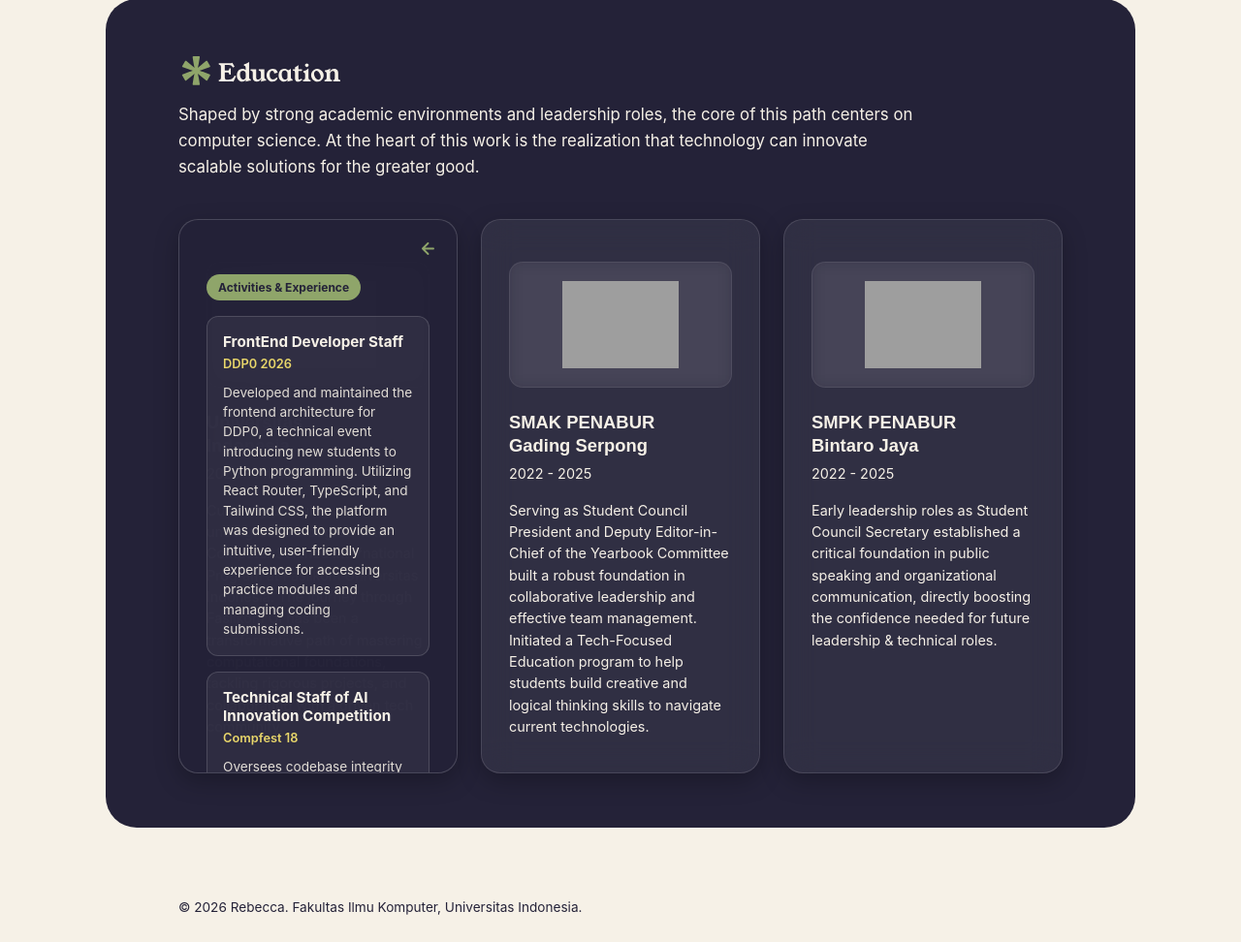
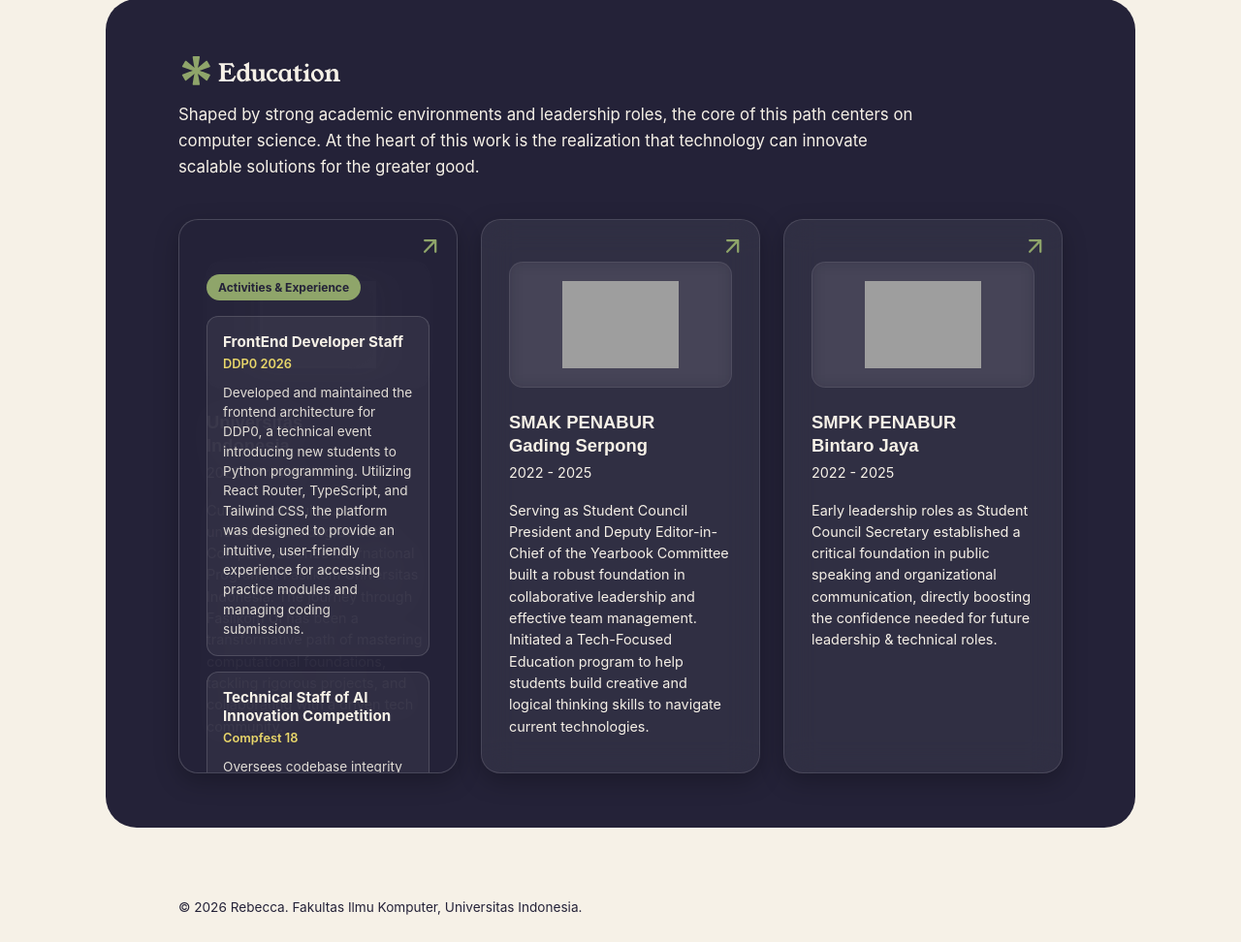
Before and after one commit to beccaovels/myportofolio, a Django app: template templates/index.html in a window 1280 px wide, after a click that opens the changed part. Shown: the part 804-1776 px from the top of the page at 97% size. Run offline with Django 5.2, Linux system fonts and the light colour scheme; the template is opened without the code that fills it, so the values that code supplies are empty; some web fonts are replaced; grey boxes are pictures that could not be loaded.

Commit message:
Revert "feat(education): edit sub-cards for activities"
This reverts commit 504c32ddd6ffad458d6a361c056bc93f6cd64bcf.

```diff
--- a/static/css/style.css
+++ b/static/css/style.css
@@ -498,18 +498,6 @@ body {
     cursor: pointer;
 }
 
-.expandable-content summary .expand-icon {
-    width: 0.7rem !important;
-    height: 0.7rem !important;
-    display: block;
-}
-
-.expandable-content summary .close-icon {
-    width: 1.2rem;
-    height: 1.2rem;
-    display: none;
-}
-
 .expandable-content summary::-webkit-details-marker {
     display: none;
 }
@@ -523,31 +511,13 @@ body {
     line-height: 0;
 }
 
-.expandable-content summary .edu-arrow-icon {
-    width: 1.2rem;
-    height: 1.2rem;
-    object-fit: contain;
-}
-
-.expandable-content summary .close-icon {
-    display: none;
-}
-
-details[open] summary .expand-icon {
-    display: none !important;
-}
-
-details[open] summary .close-icon {
-    display: block !important;
-}
-
 .edu-expanded-glass {
     position: absolute;
     top: 0;
     left: 0;
     width: 100%;
     height: 100%;
-    background: rgba(36, 34, 56, 0.99);
+    background: rgba(36, 34, 56, 0.95);
     backdrop-filter: blur(12px);
     -webkit-backdrop-filter: blur(12px);
     border-radius: 20px;
@@ -562,21 +532,6 @@ details[open] summary .close-icon {
 .edu-expanded-glass::-webkit-scrollbar { width: 4px; }
 .edu-expanded-glass::-webkit-scrollbar-track { background: transparent; }
 .edu-expanded-glass::-webkit-scrollbar-thumb { background: rgba(246, 241, 231, 0.3); border-radius: 2px; }
-
-/* 1. Hide your new close icon by default */
-.close-icon {
-    display: none;
-}
-
-/* 2. When the card opens, hide the default arrow */
-details[open] summary .expand-icon {
-    display: none;
-}
-
-/* 3. When the card opens, reveal your imported left arrow SVG */
-details[open] summary .close-icon {
-    display: block;
-}
 
 @keyframes slideDown {
     from { opacity: 0; }
--- a/templates/index.html
+++ b/templates/index.html
@@ -113,8 +113,7 @@
                     </p>
                     <details class="expandable-content">
                         <summary class="edu-card-link" aria-label="Toggle details">
-                            <img src="{% static 'img/green-arrow.svg' %}" alt="Expand" class="edu-arrow-icon expand-icon">
-                            <img src="{% static 'img/left-arrow.svg' %}" alt="Close" class="edu-arrow-icon close-icon">
+                            <img src="{% static 'img/green-arrow.svg' %}" alt="Expand" class="edu-arrow-icon">
                         </summary>
 
                         <div class="edu-expanded-glass">
@@ -161,6 +160,23 @@
                         Serving as Student Council President and Deputy Editor-in-Chief of the Yearbook Committee
                         built a robust foundation in collaborative leadership and effective team management. Initiated a Tech-Focused Education program to help students build creative and logical thinking skills to navigate current technologies.
                     </p>
+                    <details class="expandable-content">
+                        <summary class="edu-card-link" aria-label="Toggle details">
+                            <img src="{% static 'img/green-arrow.svg' %}" alt="Expand" class="edu-arrow-icon">
+                        </summary>
+                        <div class="edu-expanded-glass">
+                            <span class="edu-detail-badge">Activities &amp; Experience</span>
+                            <div class="edu-activity-list">
+                                <article class="edu-activity-card">
+                                    <h4>Student Council President</h4>
+                                    <p class="edu-activity-org">SMAK PENABUR Gading Serpong's 2024-2025 Student Council</p>
+                                    <p class="edu-activity-desc">
+                                        Spearheaded student governance and cross-functional team management to execute large-scale school initiatives. Championed technical education by conceptualizing a full-day computational thinking competition for over 300 students, empowering them to confidently navigate and innovate within the digital landscape.
+                                    </p>
+                                </article>
+                            </div>
+                        </div>
+                    </details>
                 </article>
 
                 <article class="edu-card">
@@ -174,11 +190,25 @@
                     <h3>SMPK PENABUR<br>Bintaro Jaya</h3>
                     <p class="edu-date">2022 - 2025</p>
                     <p class="edu-text">
-                        Early leadership roles as Student Council Secretary established a critical foundation in
-                        public speaking and organizational communication, directly boosting the confidence
-                        needed for future leadership & technical roles.
+                        Early leadership roles as Student Council Secretary established a critical foundation in public speaking and organizational communication, directly boosting the confidence needed for future leadership & technical roles.
                     </p>
-                    <div></div>
+                    <details class="expandable-content">
+                        <summary class="edu-card-link" aria-label="Toggle details">
+                            <img src="{% static 'img/green-arrow.svg' %}" alt="Expand" class="edu-arrow-icon">
+                        </summary>
+                        <div class="edu-expanded-glass">
+                            <span class="edu-detail-badge">Activities &amp; Experience</span>
+                            <div class="edu-activity-list">
+                                <article class="edu-activity-card">
+                                    <h4>The Duke of International Award Participant</h4>
+                                    <p class="edu-activity-org">Bronze Level</p>
+                                    <p class="edu-activity-desc">
+                                        Spearheaded student governance and cross-functional team management to execute large-scale school initiatives. Championed technical education by conceptualizing a full-day computational thinking competition for over 300 students, empowering them to confidently navigate and innovate within the digital landscape.
+                                    </p>
+                                </article>
+                            </div>
+                        </div>
+                    </details>
                 </article>
             </div>
         </div>
```
Also changed, not shown: static/img/left-arrow.svg (deleted).
